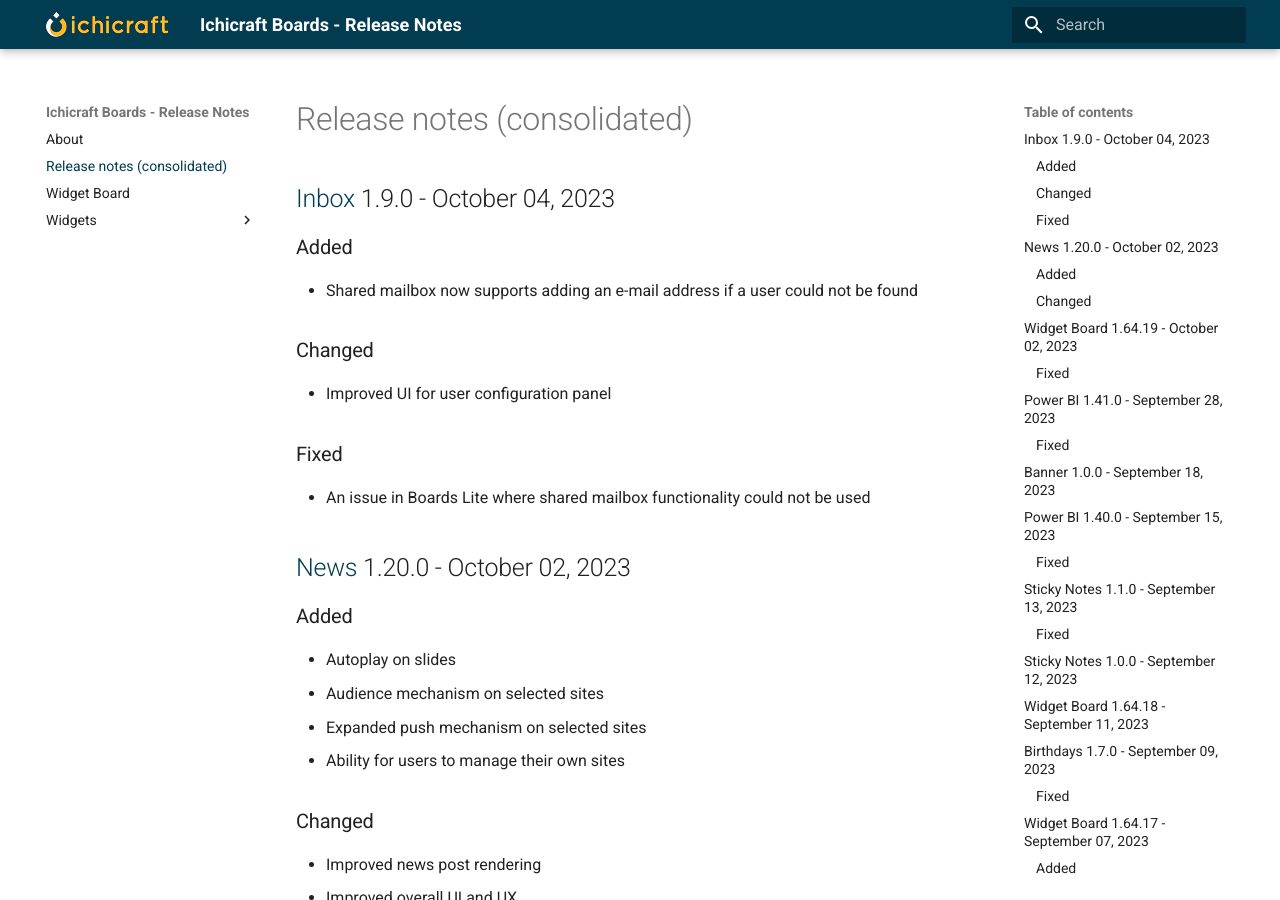
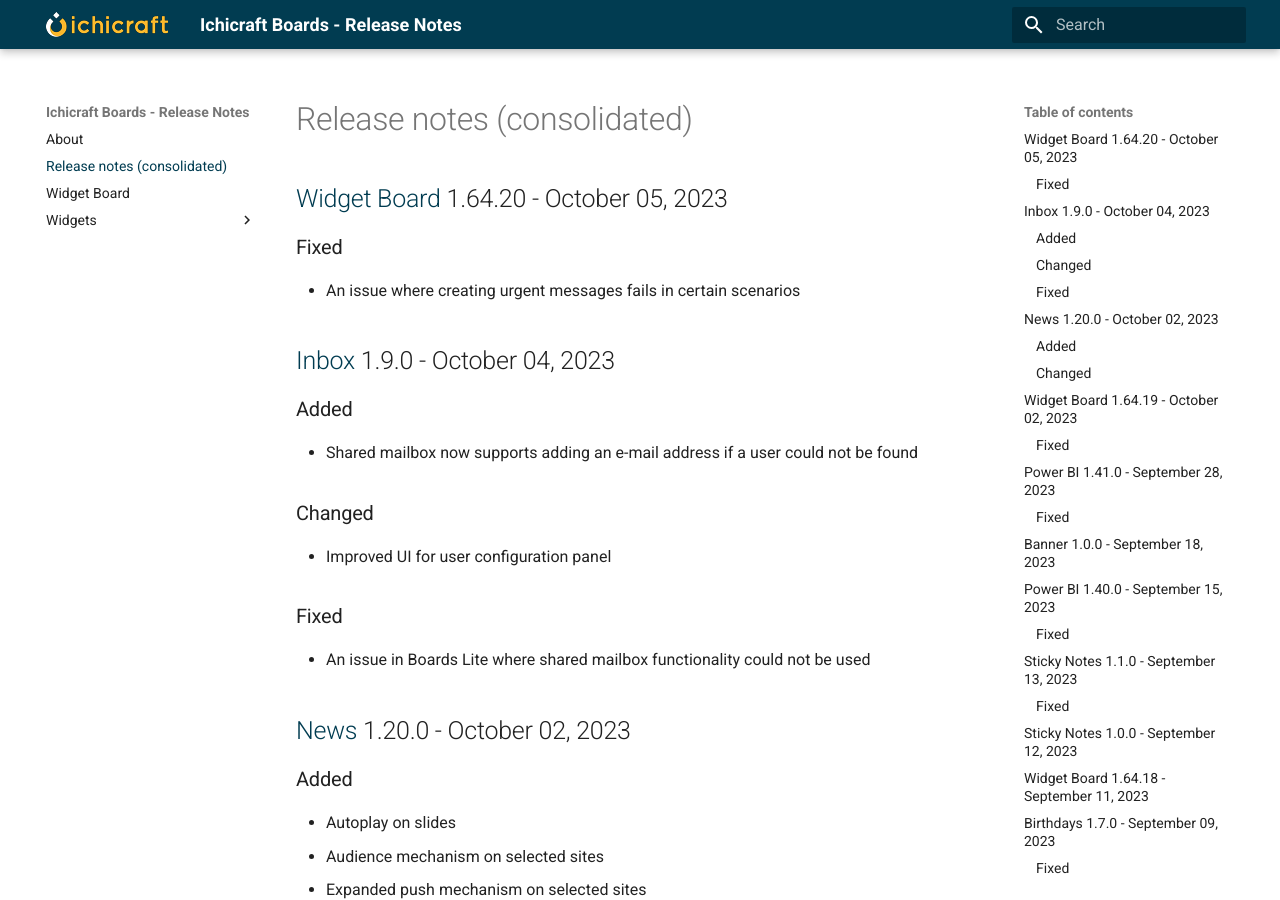
Before and after one commit to ichicraft/widgets-docs, an MkDocs documentation site: the page built from docs/Release-notes-(consolidated).md, in a window 1280 px wide and 900 px high. Built offline with MkDocs 1.6.1 and Material for MkDocs 9.7.7, drawn with Linux system fonts in a browser that asks for light colours.

Commit message:
Release notes updated by BuildService

```diff
--- a/docs/Release-notes-(consolidated).md
+++ b/docs/Release-notes-(consolidated).md
@@ -1,3 +1,8 @@
+## [Widget Board](./Widget Board.md) 1.64.20 - October 05, 2023
+
+### Fixed
+- An issue where creating urgent messages fails in certain scenarios
+
 ## [Inbox](./Widgets/Inbox.md) 1.9.0 - October 04, 2023
 
 ### Added
```
Also changed, not shown: docs/Widget Board.md (+5 -0 lines).
